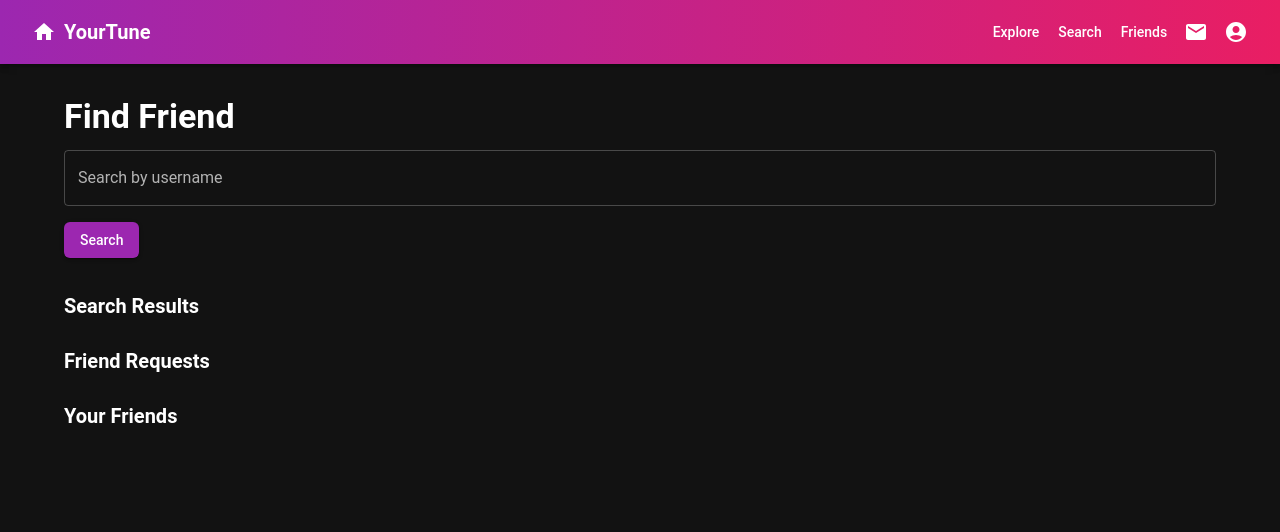
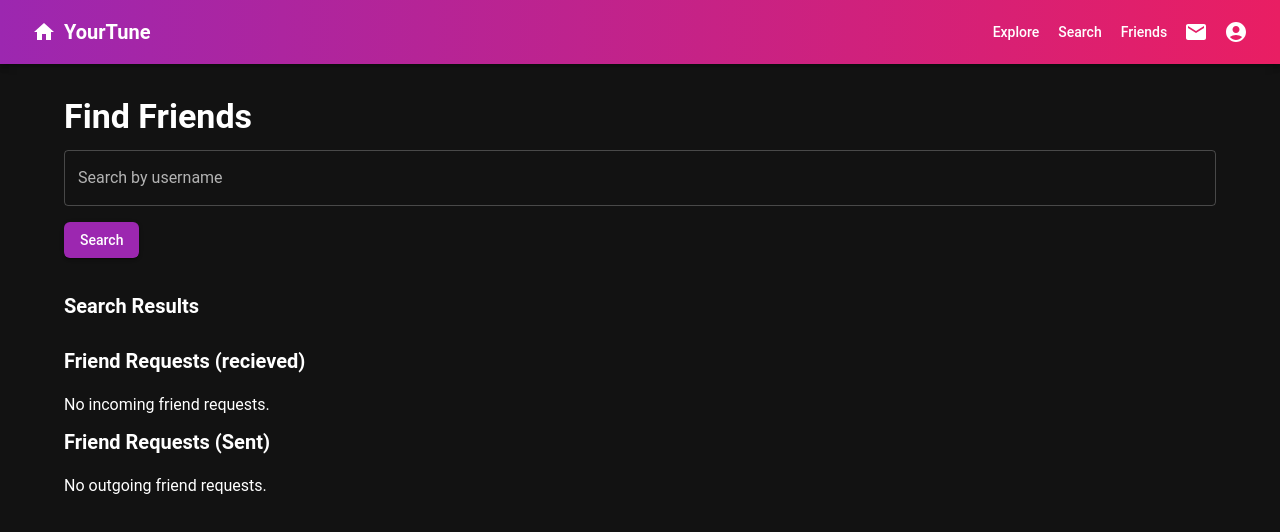
Before and after one commit to aycuber/MusicFestival, a React (Create React App) app: page /friends in a window 1280 px wide. Shown: the top 532 px of the page. Built offline with nearby package versions, Linux system fonts and the light colour scheme.

Commit message:
added a couple things

```diff
--- a/src/pages/FriendsPage.js
+++ b/src/pages/FriendsPage.js
@@ -2,12 +2,13 @@ import React, { useState, useEffect } from 'react';
 import { TextField, Button, Container, Typography, Box, List, ListItem, ListItemText, Avatar, CircularProgress } from '@mui/material';
 import { useNavigate } from 'react-router-dom';
 import { auth, db } from '../firebase';
-import { collection, query, where, getDocs, doc, setDoc, updateDoc, arrayUnion } from 'firebase/firestore';
+import { collection, query, where, getDocs, doc, setDoc, getDoc, updateDoc, arrayUnion } from 'firebase/firestore';
 
 function FriendsPage() {
   const [searchQuery, setSearchQuery] = useState('');
   const [searchResults, setSearchResults] = useState([]);
   const [friendRequests, setFriendRequests] = useState([]);
+  const [sentFriendRequests, setSentFriendRequests] = useState([]);
   const [friends, setFriends] = useState([]);
   const [loading, setLoading] = useState(false);
   const [error, setError] = useState('');
@@ -23,7 +24,8 @@ function FriendsPage() {
           // Fetch friend requests
           const friendRequestsQuery = query(
             collection(db, 'friendRequests'),
-            where('to', '==', user.uid)
+            where('to', '==', user.uid),
+            where('status', '==', 'pending')
           );
           const friendRequestsSnapshot = await getDocs(friendRequestsQuery);
           const requests = await Promise.all(
@@ -32,26 +34,38 @@ function FriendsPage() {
               const fromUserDoc = await getDocs(doc(db, 'users', requestData.from));
               const fromUserData = fromUserDoc.data();
               return {
-                id: doc.id,
+                id: docSnap.id,
                 from: requestData.from,
-                fromUsername: fromUserData.username, // Fetch the username
-                status: requestData.status,
+                fromUsername: fromUserData.username || 'Unknown User', // Fallback if missing
+                profilePicture: fromUserData.profilePicture || '',
+                status : requestData.status,
               };
             })
           );
           setFriendRequests(requests);
 
-          // Fetch friends
+          // Fetch friends sent (OUTGOING requests)
           const friendsQuery = query(
             collection(db, 'friends'),
-            where('users', 'array-contains', user.uid)
+            where ('from', '==', user.uid),
+            where('status', '==', 'pending')
           );
-          const friendsSnapshot = await getDocs(friendsQuery);
-          const friendsList = friendsSnapshot.docs.map((doc) => {
-            const friendId = doc.data().users.find((uid) => uid !== user.uid);
-            return friendId;
-          });
-          setFriends(friendsList);
+
+          const sentfriendsSnapshot = await getDocs(sentfriendsQuery);
+          const sentRequests = await Promise.all(
+            friendsSnapshot.docs.map(async (docSnap) => {
+              const requestData = docSnap.data();
+              const toUserDoc = await getDoc(doc(db, 'users', requestData.to));
+              const toUserData = toUserDoc.exists() ? toUserDoc.data() : {};
+              return {
+                id: docSnap.id,
+                to: requestData.to,
+                username: friendData.username || 'Unknown User',
+                profilePicture : toUserData.profilePicture || '',
+              };
+            })
+          );
+          setFriends(friendDetails);
         } catch (err) {
           setError('Failed to fetch friend data');
           console.error(err); // Log the error for debugging
@@ -160,13 +174,14 @@ function FriendsPage() {
           gutterBottom
           sx={{ fontWeight: 'bold', color: 'text.primary' }}
           >
-          Find Friend
+          Find Friends
       </Typography>
       {error && (
         <Typography variant="body1" sx={{ color: 'red', mb: 2 }}>
           {error}
         </Typography>
       )}
+      {/* Search Users */}
       <Box sx={{ mb: 4 }}>
         <TextField
           fullWidth
@@ -204,10 +219,13 @@ function FriendsPage() {
         ))}
       </List>
       <Typography variant="h6" gutterBottom>
-        Friend Requests
+        Friend Requests (recieved)
       </Typography>
       <List>
-        {friendRequests.map((request) => (
+        {friendRequests.length == 0 ? (
+          <Typography>No incoming friend requests.</Typography>
+        ) : (
+        friendRequests.map((request) => (
           <ListItem key={request.id}>
             <Avatar src={request.profilePicture} sx={{ mr: 2 }} />
             <ListItemText primary={`Request from ${request.fromUsername}`} />
@@ -220,25 +238,29 @@ function FriendsPage() {
               Accept
             </Button>
           </ListItem>
-        ))}
+        ))
+        )}
       </List>
       <Typography variant="h6" gutterBottom>
-        Your Friends
+        Friend Requests (Sent)
       </Typography>
       <List>
-        {friends.map((friendId) => (
-          <ListItem key={friendId}>
-            <Avatar src={friendId.profilePicture} sx={{ mr: 2 }} />
-            <ListItemText primary={friendId.username} />
+        {sentFriendRequests.length == 0 ? (
+          <Typography>No outgoing friend requests.</Typography>
+        ) : (
+          sentFriendRequests.map((request) => (
+          <ListItem key={request.id}>
+            <Avatar src={request.profilePicture} sx={{ mr: 2 }} />
+            <ListItemText primary={request.username} />
             <Button
               variant="contained"
               color="primary"
-              onClick={() => navigate(`/messages/${friendId}`)}
+              onClick={() => navigate(`/messages/${request.id}`)}
             >
               Message
             </Button>
           </ListItem>
-        ))}
+        )))}
       </List>
     </Container>
   );
--- a/src/pages/SignUp.js
+++ b/src/pages/SignUp.js
@@ -9,7 +9,7 @@ function SignUp() {
   const [email, setEmail] = useState('');
   const [password, setPassword] = useState('');
   const [username, setUsername] = useState('');
-  const navigate = useNavigate();
+  const navigate = useNavigate(); //just sets variable navigate to the useNavigate() alias (used on line 28)
 
   const handleSignUp = async () => {
     try {
@@ -23,13 +23,14 @@ function SignUp() {
         bio: '',
         profilePicture: '',
       });
+/** add functionality if the user with certain email already exists in firestore */
 
-      navigate('/home');
+      navigate('/home'); //navigate the user to homepage once the account is set up
     } catch (error) {
       console.error('Error signing up:', error);
     }
   };
-
+/**Creates the component that contains smaller components for the create your account */
   return (
     <Box
       sx={{
@@ -84,4 +85,4 @@ function SignUp() {
   );
 }
 
-export default SignUp;
+export default SignUp; /** So that the variables, functions, classes, or components can be used in other files */
```
